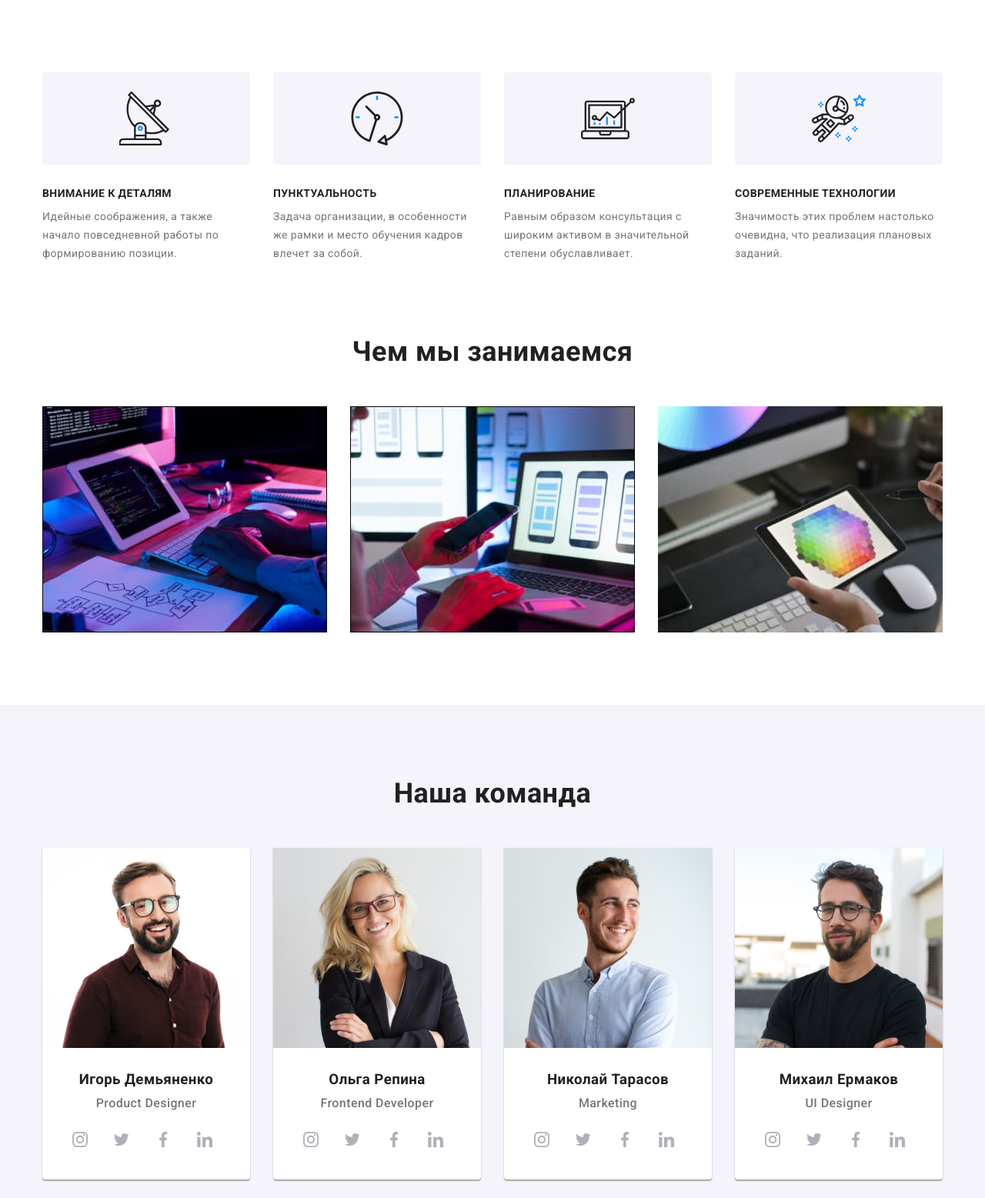
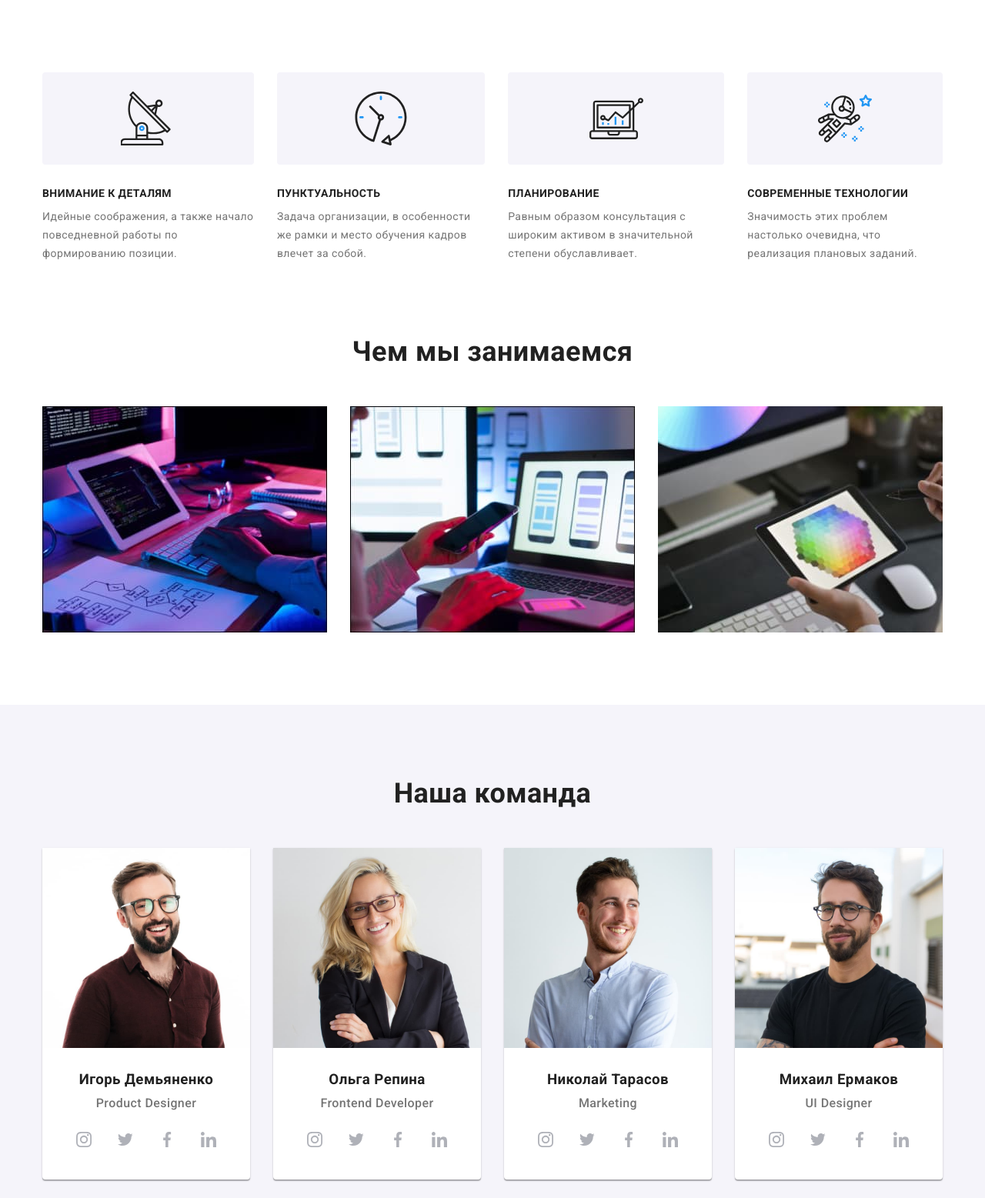
Before and after one commit to Pjessa/goit-markup-hw-04, a plain HTML site: page index.html in a window 1280 px wide. Shown: the part 683-2240 px from the top of the page at 77% size. Drawn offline with nearby package versions, Linux system fonts and the light colour scheme.

Commit message:
Page 1-2 correction

```diff
--- a/css/styles.css
+++ b/css/styles.css
@@ -227,10 +227,9 @@ img {
     margin-right: 0;
 }
 .list-link {
-    width: 270px;
+    width: 100%;
     height: 120px;
     border-radius: 4px;
-    padding: 25px 100px;
     display: flex;
     justify-content: center;
     align-items: center;
@@ -319,12 +318,17 @@ img {
     display: flex;
     justify-content: center;
 }
+.team-soc-item {
+    margin-right: 10px;
+}
+.team-soc-item:last-child {
+    margin-right: 0px;
+}
 .team-soc-link {
     width: 44px;
     height: 44px;
     background-color: var(--hero-title-color);
     border-radius: 50%;
-    margin-right: 10px;
     display: flex;
     justify-content: center;
     align-items: center;
@@ -350,12 +354,14 @@ img {
 .clients-list {
     display: flex;
 }
+.clients-item {
+    width: 170px;
+}
 .clients-link {
-    width: 170px;
+    width: calc(100% / 6- 30px);
     height: 92px;
     border: 1px solid #afb1b8;
     border-radius: 4px;
-    padding: 16px 32px;
     color: #afb1b8;
     background-color: var(--hero-title-color);
     display: flex;
@@ -435,12 +441,17 @@ img {
 .footer-soc-list {
     display: flex;
 }
+.footer-soc-item {
+    margin-right: 10px;
+}
+.footer-soc-item:last-child {
+    margin-right: 0;
+}
 .footer-soc-link {
     width: 44px;
     height: 44px;
     background-color: rgba(255, 255, 255, 0.1);
     border-radius: 50%;
-    margin-right: 10px;
     display: flex;
     justify-content: center;
     align-items: center;
@@ -542,6 +553,7 @@ img {
 }
 .works-item-link {
     display: inline-block;
+    text-decoration: none;
 }
 .works-item-link:hover {
     box-shadow: 0px 1px 1px rgba(0, 0, 0, 0.12), 0px 4px 4px rgba(0, 0, 0, 0.06),
--- a/index.html
+++ b/index.html
@@ -96,7 +96,7 @@
                     <h2 class="visually-hidden">Преимущества</h2>
                     <ul class="list-hidden">
                         <li class="list-item list">
-                            <a href="" class="list-link">
+                            <div class="list-link">
                                             <svg
                                                 class="list-icon"
                                                 width="70"
@@ -106,7 +106,7 @@
                                                     href="./images/icons.svg#icon-antenna"
                                                 ></use>
                                             </svg>
-                                        </a>
+                                        </div>
                             <h3 class="list-title">Внимание к деталям</h3>
                             <p class="list-text">
                                 Идейные соображения, а также начало повседневной
@@ -114,7 +114,7 @@
                             </p>
                         </li>
                         <li class="list-item list">
-                            <a href="" class="list-link">
+                            <div class="list-link">
                                             <svg
                                                 class="list-icon"
                                                 width="70"
@@ -124,7 +124,7 @@
                                                     href="./images/icons.svg#icon-clock"
                                                 ></use>
                                             </svg>
-                                        </a>
+                                        </div>
                             <h3 class="list-title">Пунктуальность</h3>
                             <p class="list-text">
                                 Задача организации, в особенности же рамки и
@@ -132,7 +132,7 @@
                             </p>
                         </li>
                         <li class="list-item list">
-                            <a href="" class="list-link">
+                            <div class="list-link">
                                             <svg
                                                 class="list-icon"
                                                 width="70"
@@ -142,7 +142,7 @@
                                                     href="./images/icons.svg#icon-diagram"
                                                 ></use>
                                             </svg>
-                                        </a>
+                                        </div>
                             <h3 class="list-title">Планирование</h3>
                             <p class="list-text">
                                 Равным образом консультация с широким активом в
@@ -150,7 +150,7 @@
                             </p>
                         </li>
                         <li class="list-item list">
-                            <a href="" class="list-link">
+                            <div class="list-link">
                                             <svg
                                                 class="list-icon"
                                                 width="70"
@@ -160,7 +160,7 @@
                                                     href="./images/icons.svg#icon-astronaut"
                                                 ></use>
                                             </svg>
-                                        </a>
+                                        </div>
                             <h3 class="list-title">Современные технологии</h3>
                             <p class="list-text">
                                 Значимость этих проблем настолько очевидна, что
@@ -648,7 +648,7 @@
                                         </a>
                                     </li>
                                 </ul>
-                        </div>
+                            </div>
                         </ul>
                     </address>
                     </div>
```
